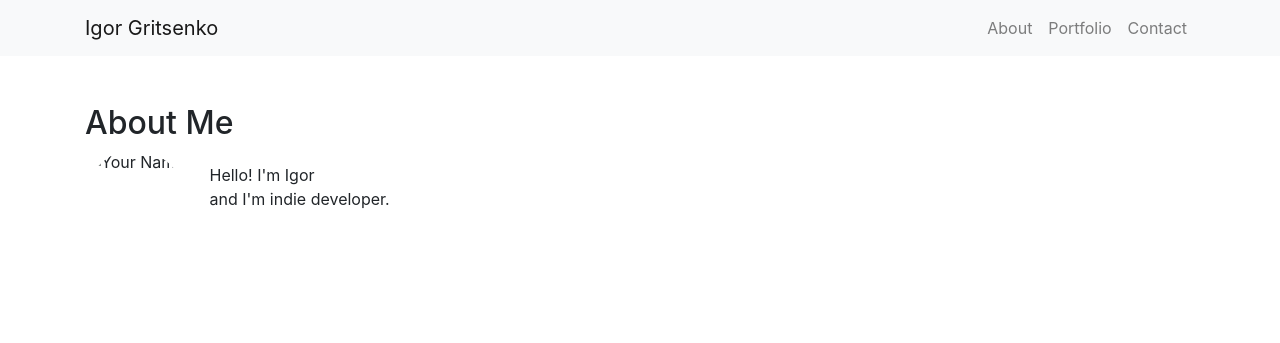
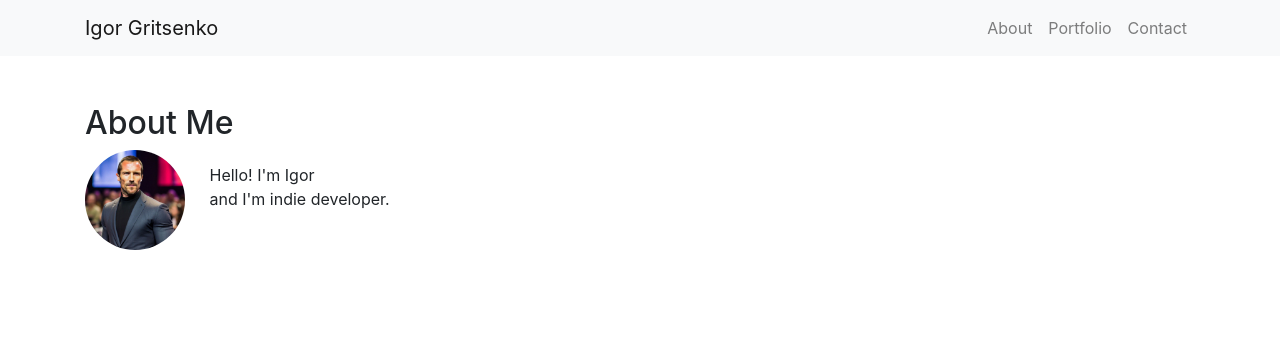
Before and after one commit to gritsenko/myportfolio, a website: page index.html in a window 1280 px wide. Shown: the top 343 px of the page. Drawn offline with nearby package versions, Linux system fonts and the light colour scheme.

Commit message:
avatar moved

```diff
--- a/index.html
+++ b/index.html
@@ -57,7 +57,7 @@
 
     <h2>About Me</h2>
 
-    <img src="avatar.jpg" class="profile-picture" alt="Your Name">
+    <img src="images/avatar.jpg" class="profile-picture" alt="Your Name">
     <div style="display: inline-block;">
       <p>Hello! I'm Igor <br />
         and I'm indie developer.
```
Also changed, not shown: index_source.html (+1 -1 lines).
